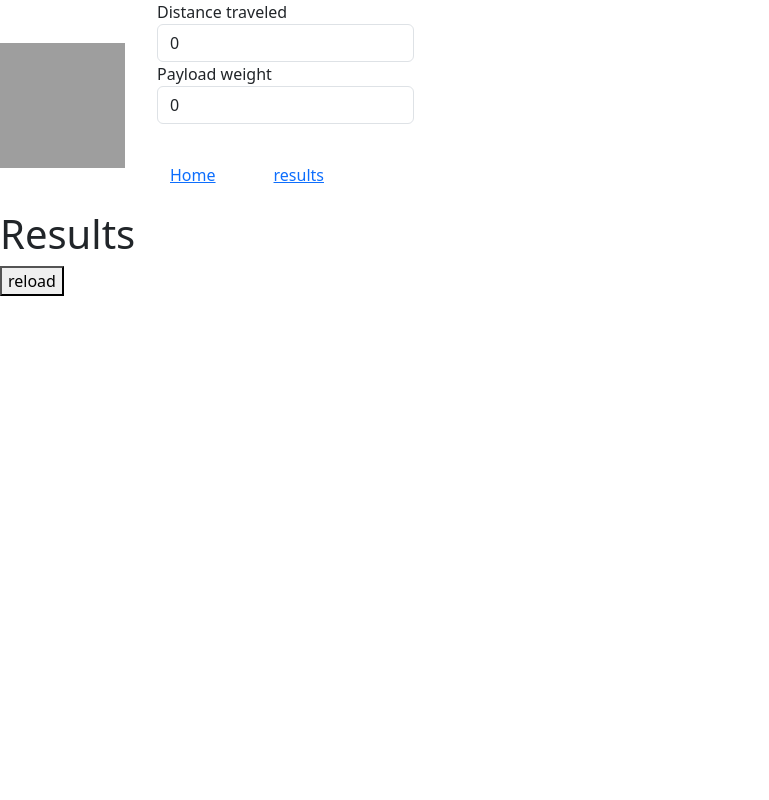
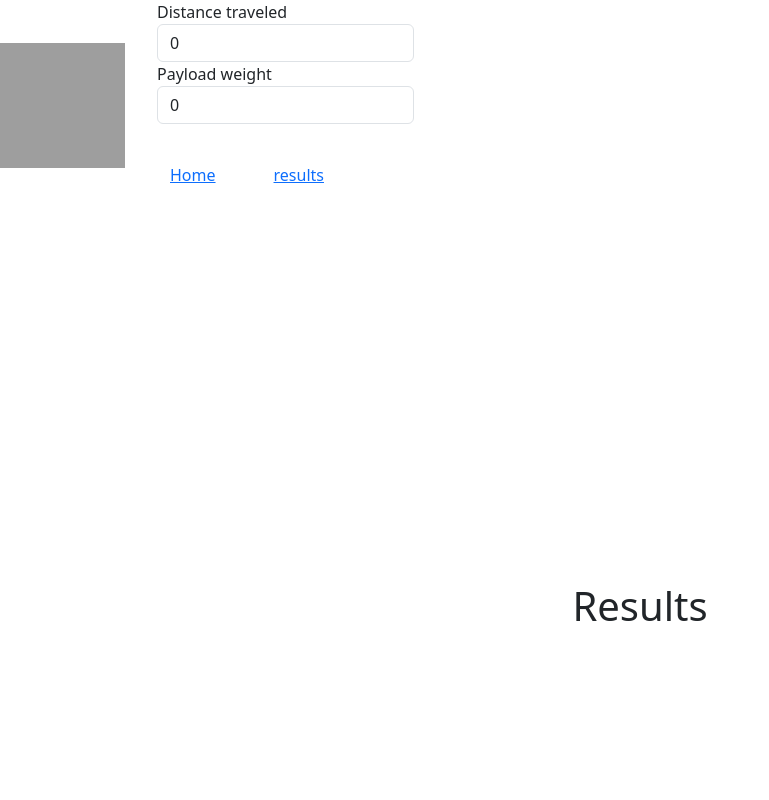
Before and after one commit to larsj-blip/hycalc, a Vue app in the folder client/: page /results in a window 1280 px wide. Shown: the top 800 px of the page, without its empty margins (0-769 px from the left). Built offline with nearby package versions, Linux system fonts and the light colour scheme; grey boxes are pictures that could not be loaded.

Commit message:
Added css code to results

```diff
--- a/client/src/views/ResultsView.vue
+++ b/client/src/views/ResultsView.vue
@@ -73,3 +73,57 @@ onMounted(() => {
 
   <button @click="fetch_data_from_api">reload</button>
 </template>
+
+<style scoped>
+
+body {
+  background-color: #f0f8ff; /* Light blue color */
+}
+.about {
+  display: flex;
+  flex-direction: column;
+  align-items: center; /* Center horizontally */
+  justify-content: center; /* Center vertically */
+  height: 100vh; /* Set height to viewport height to center vertically */
+}
+table {
+  width: 80%;
+  border-collapse: collapse; /* Collapse table borders */
+}
+
+th {
+  background-color: #f2f2f2; /* Light gray background */
+  color: #333; /* Dark gray text color */
+  padding: 8px; /* Add padding */
+  text-align: left; /* Align text to the left */
+  border-bottom: 1px solid #ddd; /* Add bottom border */
+}
+
+tbody tr:nth-child(even) {
+  background-color: #f9f9f9; /* Alternate background color */
+}
+
+td {
+  padding: 8px; /* Add padding */
+  border-bottom: 1px solid #ddd; /* Add bottom border */
+}
+
+tbody tr:hover {
+  background-color: #e9e9e9; /* Light gray background on hover */
+}
+
+button {
+  background-color: #007bff; /* Blue background */
+  color: #fff; /* White text color */
+  border: none; /* Remove border */
+  padding: 10px 20px; /* Add padding */
+  cursor: pointer; /* Change cursor to pointer on hover */
+  border-radius: 5px; /* Add border radius */
+  margin-top: 10px; /* Add top margin */
+}
+
+button:hover {
+  background-color: #0056b3; /* Darker blue background on hover */
+}
+
+</style>
```
